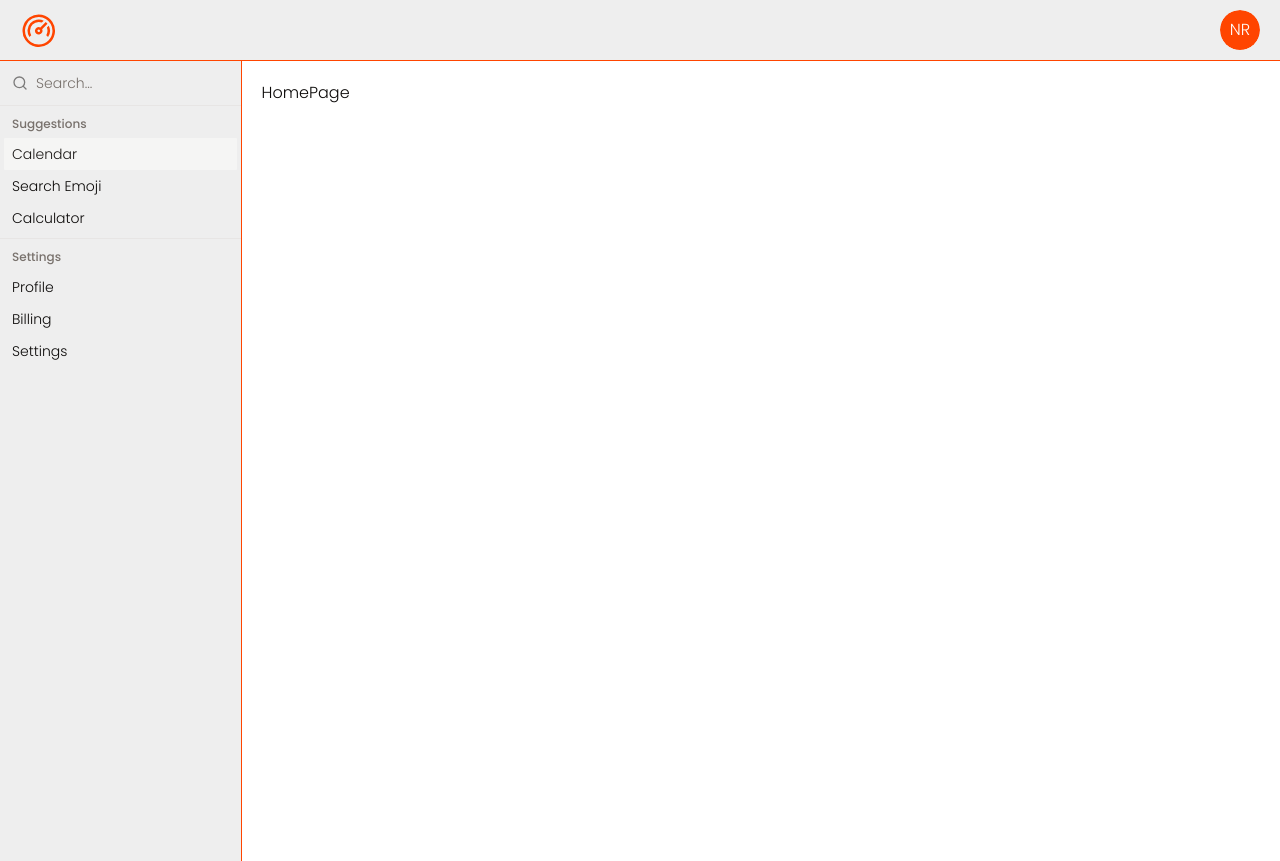
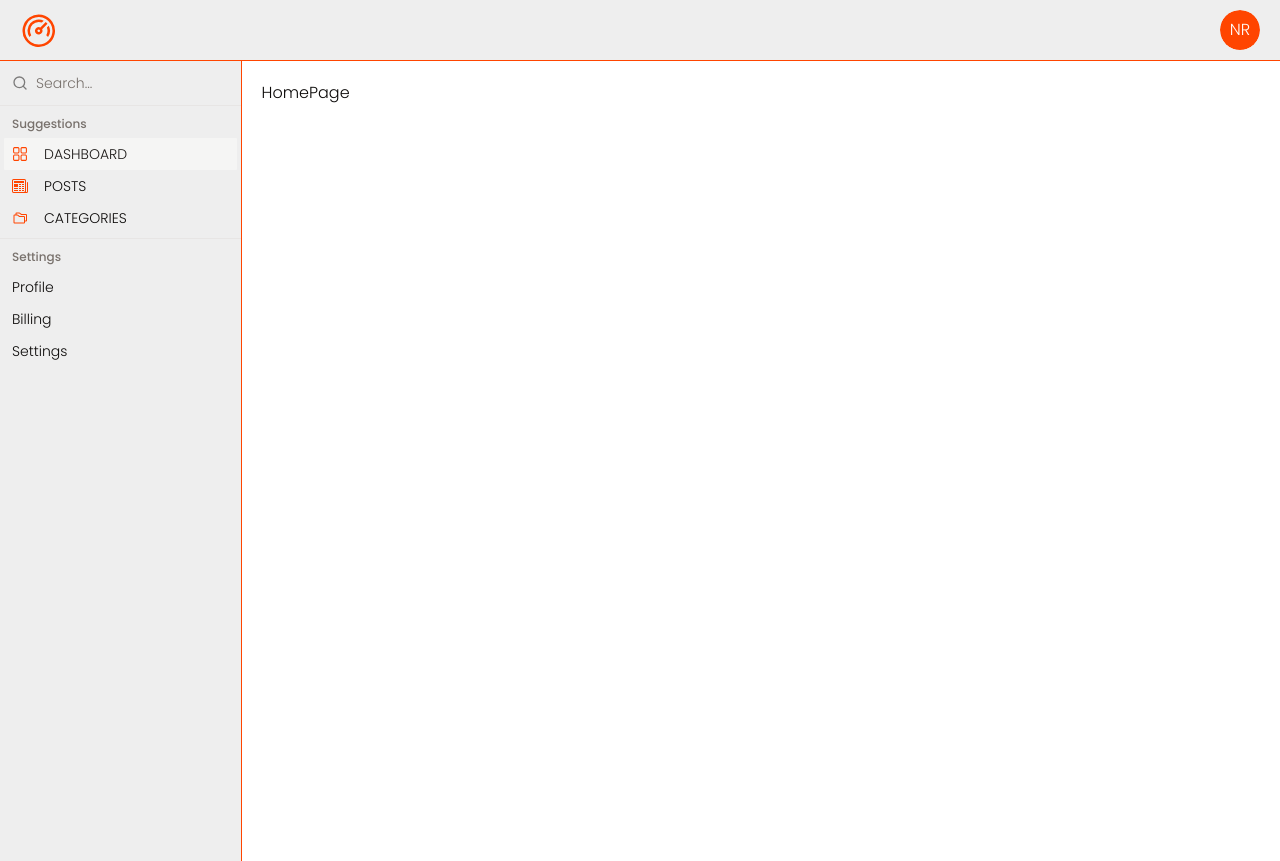
Before and after one commit to Nimira43/Tabularium, a Next.js app: page / in a window 1280 px wide. Built offline with nearby package versions, Linux system fonts and the light colour scheme; a web font is replaced by a local one.

Commit message:
Setting up first three icons and links in Sidebar.

```diff
--- a/components/Sidebar.tsx
+++ b/components/Sidebar.tsx
@@ -13,9 +13,23 @@ const Sidebar = () => {
       <CommandList>
         <CommandEmpty>No results found.</CommandEmpty>
         <CommandGroup heading='Suggestions'>
-          <CommandItem>Calendar</CommandItem>
-          <CommandItem>Search Emoji</CommandItem>
-          <CommandItem>Calculator</CommandItem>
+          <CommandItem>
+            <RxDashboard className='uppercase mr-2 h-4 w-4 text-main' />
+            <Link href='/' className='uppercase'>
+              Dashboard</Link>
+          </CommandItem>
+          <CommandItem>
+            <BsNewspaper className='uppercase mr-2 h-4 w-4 text-main' />
+            <Link href='/posts' className='uppercase'>
+              Posts
+            </Link>
+          </CommandItem>
+          <CommandItem>
+            <PiFolders className='uppercase mr-2 h-4 w-4 text-main' />
+            <Link href='#' className='uppercase'>
+              Categories
+            </Link>
+          </CommandItem>
         </CommandGroup>
         <CommandSeparator />
         <CommandGroup heading='Settings'>
```
